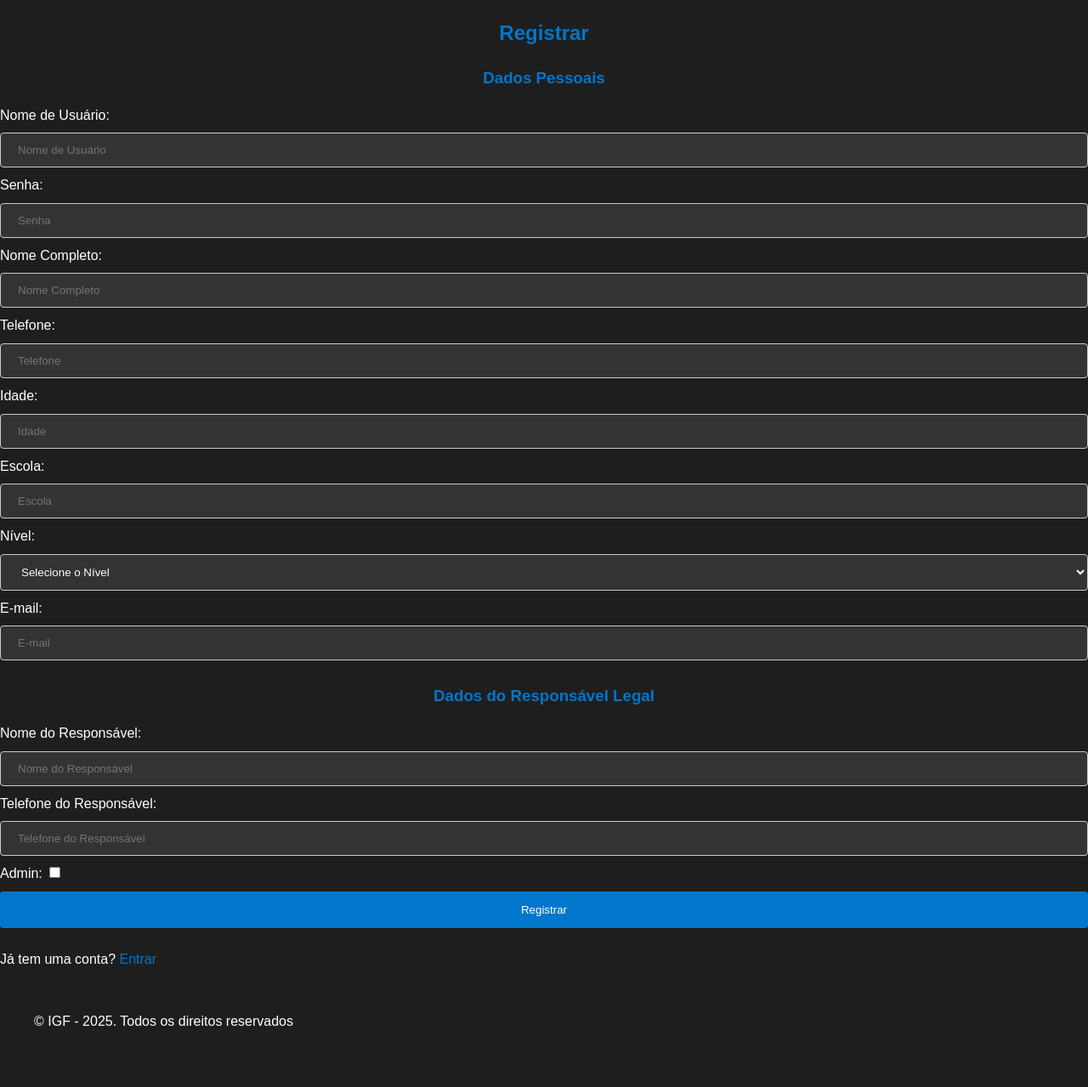
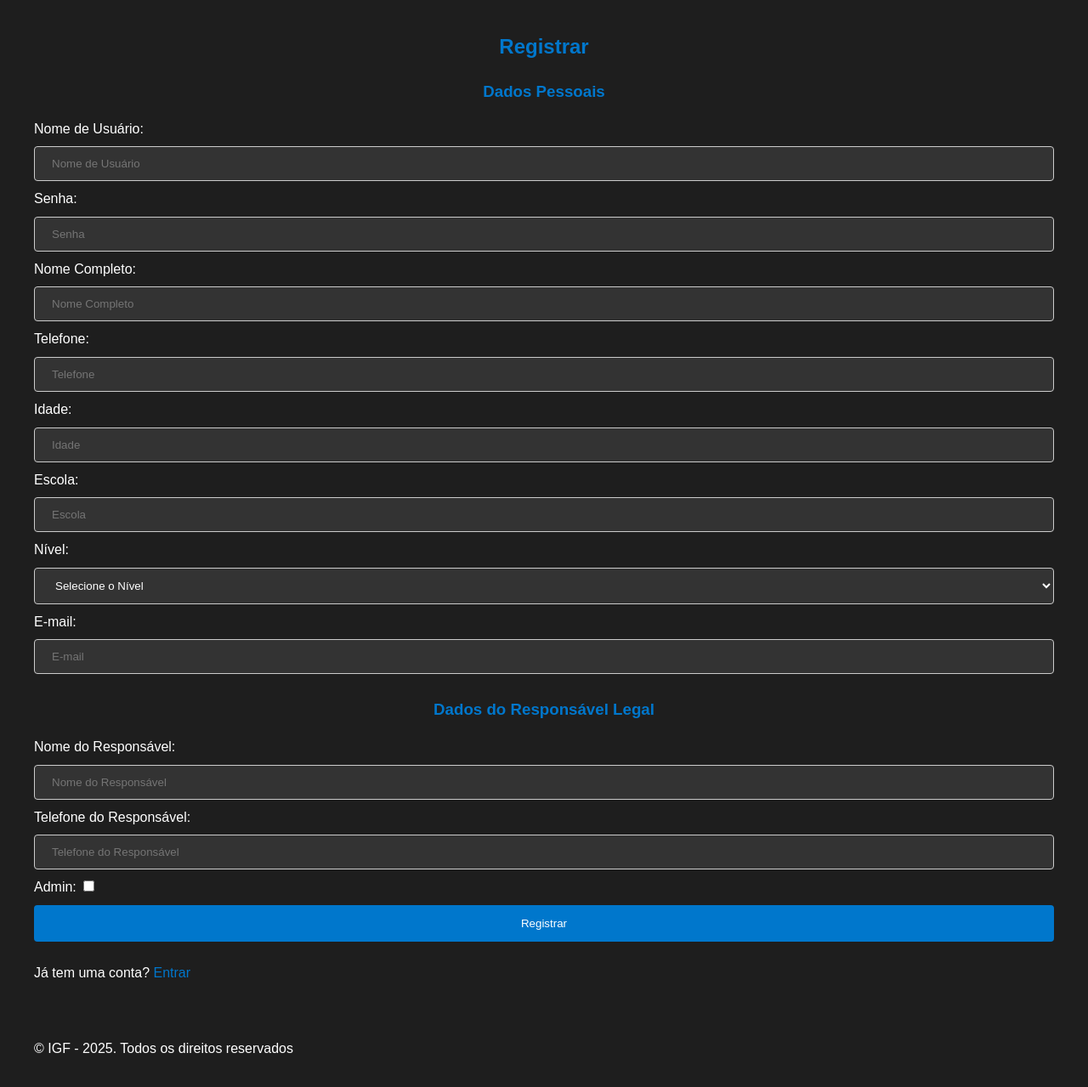
Before and after one commit to MaddAF/CursoBullyingAndGame, a Flask app: page /register in a window 1280 px wide. Shown: the part 106-1385 px from the top of the page at 85% size. Before the commit the page ends 1313 px from the top, so only its background shows below. Run offline with Flask 3, Linux system fonts and the light colour scheme.

Commit message:
container wrap

```diff
--- a/templates/admin.html
+++ b/templates/admin.html
@@ -3,6 +3,8 @@
 {% block title %}Admin - User Data{% endblock %}
 
 {% block content %}
+<div class="container">
+
     <h1>Dados dos Usuários</h1>
 
     <table>
@@ -41,4 +43,5 @@
             {% endfor %}
         </tbody>
     </table>
-{% endblock %}
+</div>
+    {% endblock %}
--- a/templates/index.html
+++ b/templates/index.html
@@ -3,6 +3,8 @@
 {% block title %}Início{% endblock %}
 
 {% block content %}
+<div class="container">
+
     <header>
         <h1>Bem-vindo à Plataforma de Soft Skills</h1>
         <p>Aprenda e aprimore suas soft skills com nossos módulos interativos.</p>
@@ -31,4 +33,5 @@
             </div>
         </div>
     </section>
-{% endblock %}
+</div>
+    {% endblock %}
--- a/templates/login.html
+++ b/templates/login.html
@@ -3,6 +3,8 @@
 {% block title %}Entrar{% endblock %}
 
 {% block content %}
+    <div class="container">
+
         <h2>Entrar</h2>
         <form method="POST">
             <div>
@@ -23,6 +25,7 @@
             <li>{{ msg }}</li>
             {% endfor %}
         </ul>
+    </div>
         {% endif %}
     {% endwith %}
 {% endblock %}
--- a/templates/modules_hub.html
+++ b/templates/modules_hub.html
@@ -3,6 +3,8 @@
 {% block title %}Hub de Módulos{% endblock %}
 
 {% block content %}
+    <div class="contianer">
+
         <h1>Hub de Módulos</h1>
         <div class="module-list">
             <div class="module-item">
@@ -26,4 +28,5 @@
                 <p>Assuma o protagonismo e deixe um legado de ação coletiva.</p>
             </div>
         </div>
+    </div>
 {% endblock %}
--- a/templates/register.html
+++ b/templates/register.html
@@ -3,6 +3,8 @@
 {% block title %}Registrar{% endblock %}
 
 {% block content %}
+    <div class="container">
+
         <h2>Registrar</h2>
         <form method="POST">
             <h3>Dados Pessoais</h3>
@@ -71,4 +73,5 @@
         </ul>
         {% endif %}
         {% endwith %}
+    </div>
     {% endblock %}
```
Lines whose indentation alone changed are shown as unchanged.
